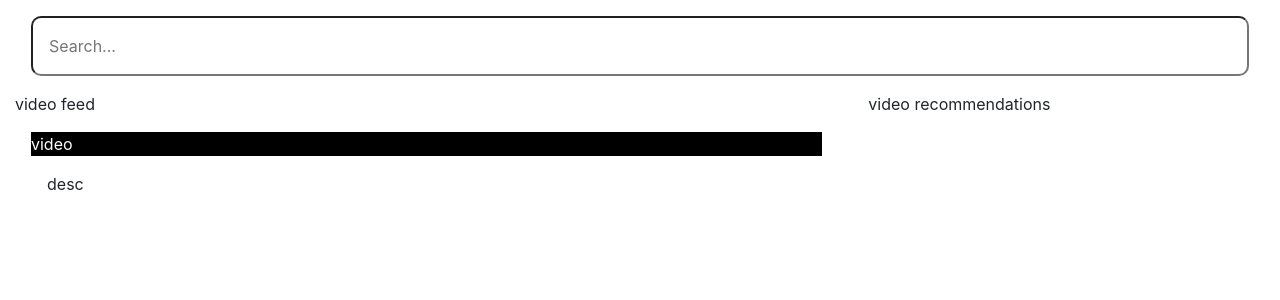
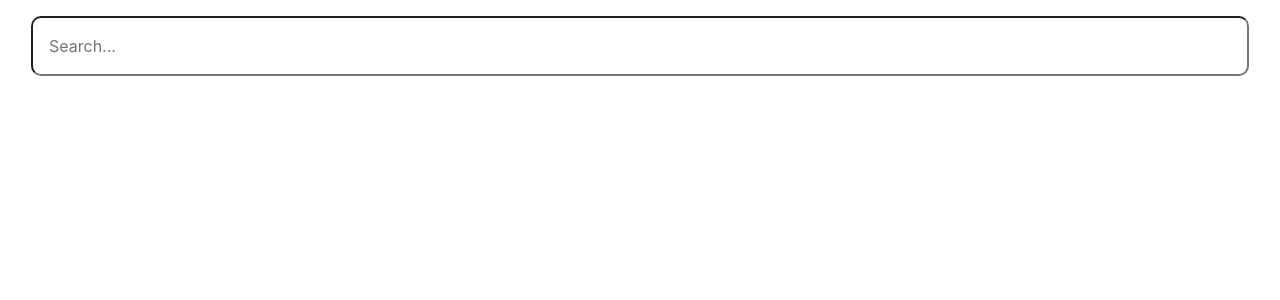
Before and after one commit to DrN3MESiS/react-youtube-clone, a React (Create React App) app: page / in a window 1280 px wide. Shown: the top 300 px of the page. Built offline with nearby package versions, Linux system fonts and the light colour scheme.

Commit message:
changed-component-name

```diff
--- a/src/App/App.js
+++ b/src/App/App.js
@@ -1,11 +1,14 @@
 import React from 'react';
 import SearchBar from './components/SearchBar/SearchBar';
 import { Container, Row, Col } from 'react-bootstrap';
-import VideoFeed from './components/VideoFeed/VideoFeed';
+import VideoDetail from './components/VideoDetail/VideoDetail';
 
 class App extends React.Component {
+  state = { gotResults: false };
+
   handleUserInput = term => {
     console.log(term);
+    this.setState({ gotResults: true });
   };
 
   render() {
@@ -17,15 +20,19 @@ class App extends React.Component {
               <SearchBar onUserSubmit={this.handleUserInput} />
             </Col>
           </Row>
+          {this.state.gotResults ? (
             <Row>
               <Col md={8} sm>
-              video feed
-              <VideoFeed />
+                video detail
+                <VideoDetail />
               </Col>
               <Col md={4} sm>
                 video recommendations
               </Col>
             </Row>
+          ) : (
+            <div />
+          )}
         </Container>
       </React.Fragment>
     );
--- a/src/App/components/VideoFeed/VideoFeed.js
+++ b/src/App/components/VideoDetail/VideoDetail.js
@@ -1,7 +1,7 @@
 import React from 'react';
 import './style.css';
 
-const VideoFeed = props => {
+const VideoDetail = props => {
   return (
     <React.Fragment>
       <div className="video-feed-div">
@@ -12,4 +12,4 @@ const VideoFeed = props => {
   );
 };
 
-export default VideoFeed;
+export default VideoDetail;
```
Also changed, not shown: src/App/components/VideoDetail/style.css (renamed from src/App/components/VideoFeed/style.css). Lines whose indentation alone changed are shown as unchanged.
